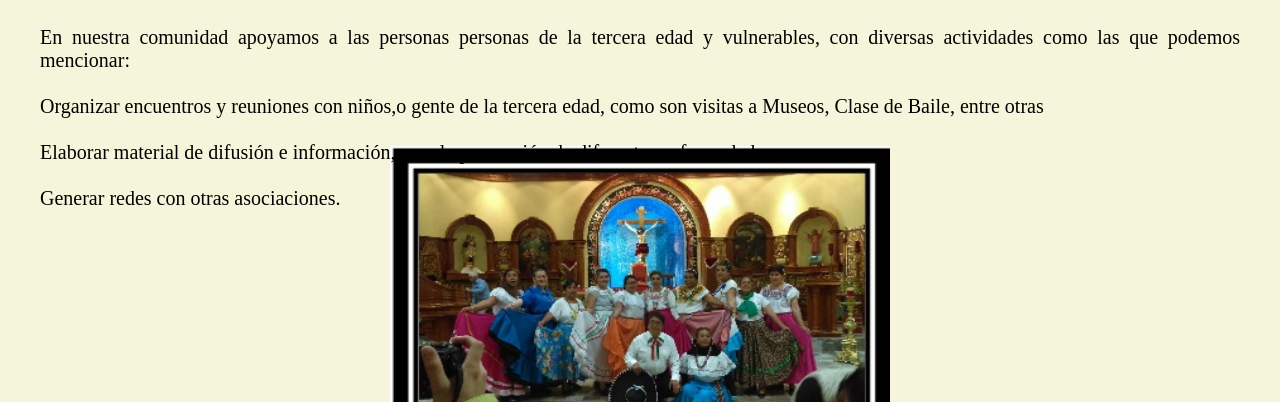
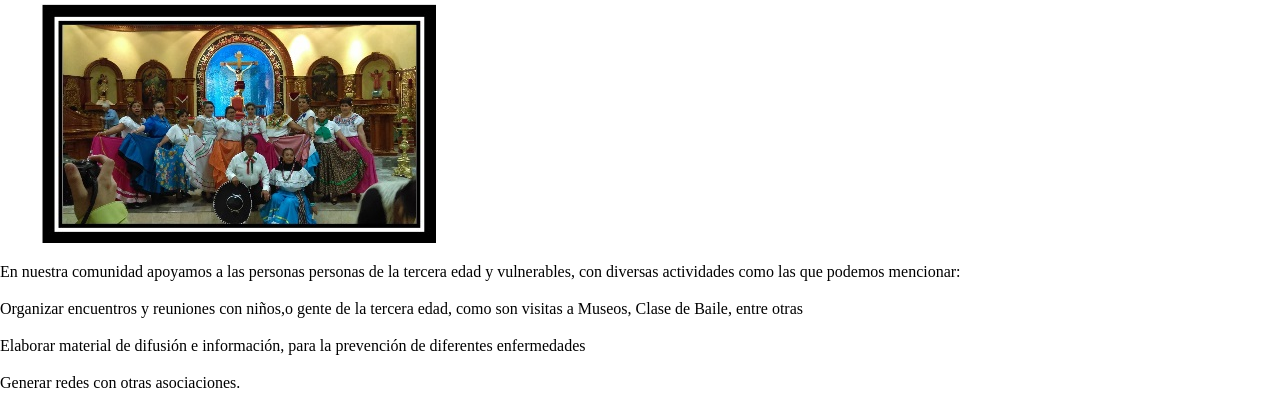
Before and after one commit to Patapiez/vida2, a plain HTML site: page Actividades.html in a window 1280 px wide. Shown: the part 462-864 px from the top of the page. Drawn offline with Linux system fonts and the light colour scheme.

Commit message:
Update Actividades.html

```diff
--- a/Actividades.html
+++ b/Actividades.html
@@ -7,7 +7,7 @@
     <meta name="viewport" content="width=device-width, initial-scale=1.0">
     <title>Actividades</title>
     <link rel="stylesheet" href="css/normalize.css">
-    <link rel="stylesheet" href="css/nosotros.css">
+    <link rel="stylesheet" href="css/acti.css">
    <!--<link rel="stylesheet" href="css/style.css">-->
 </head>
 
```
